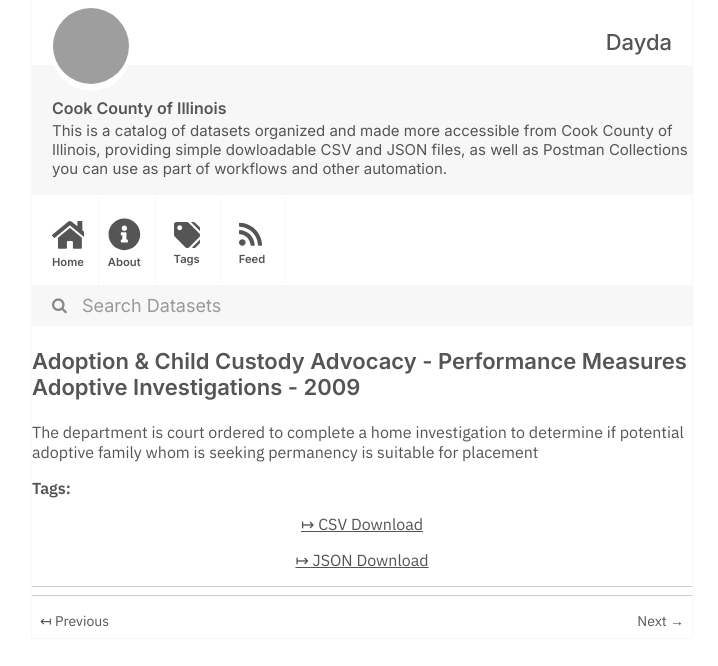
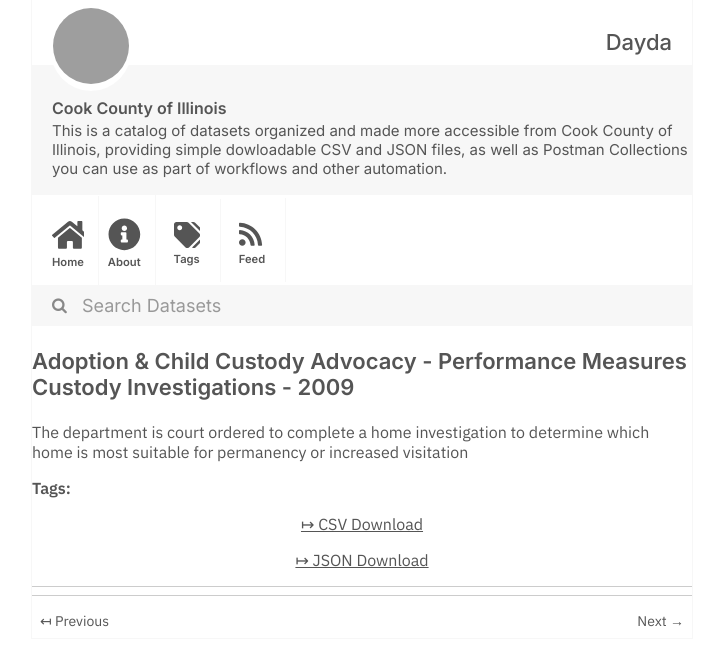
Before and after one commit to dayda-entities/cook-county-of-illinois, a Jekyll site: the page built from _posts/2020-11-10-adoption-child-custody-advocac.md, in a window 1280 px wide, cut to the strip 0-666 px from the top of the page. Shown: the whole strip, without its empty margins (278-996 px from the left). Built offline with Jekyll 4.4.1, drawn with Linux system fonts in a browser that asks for light colours; grey boxes are pictures that could not be loaded.

Commit message:
Publish Data

```diff
--- a/_posts/2020-11-10-adoption-child-custody-advocac.md
+++ b/_posts/2020-11-10-adoption-child-custody-advocac.md
@@ -1,19 +1,19 @@
 ---
 title: >-
-  Adoption & Child Custody Advocacy - Performance Measures Adoptive
+  Adoption & Child Custody Advocacy - Performance Measures Custody
   Investigations - 2009
-created: '2020-11-10T16:57:27.275215'
-modified: '2020-11-10T16:57:27.275226'
+created: '2020-11-10T16:57:36.347275'
+modified: '2020-11-10T16:57:36.347286'
 state: active
 type: dataset
 tags: []
 groups:
   - Local Government
 csv_url: >-
-  https://datacatalog.cookcountyil.gov/api/views/dqxz-2g7x/rows.csv?accessType=DOWNLOAD
+  https://datacatalog.cookcountyil.gov/api/views/ivna-ijvj/rows.csv?accessType=DOWNLOAD
 json_url: >-
-  https://datacatalog.cookcountyil.gov/api/views/dqxz-2g7x/rows.json?accessType=DOWNLOAD
+  https://datacatalog.cookcountyil.gov/api/views/ivna-ijvj/rows.json?accessType=DOWNLOAD
 layout: post
 
 ---
-The department is court ordered to complete a home investigation to determine if potential adoptive family whom is seeking permanency is suitable for placement
+The department is court ordered to complete a home investigation to determine which home is most suitable for permanency or increased visitation
```
